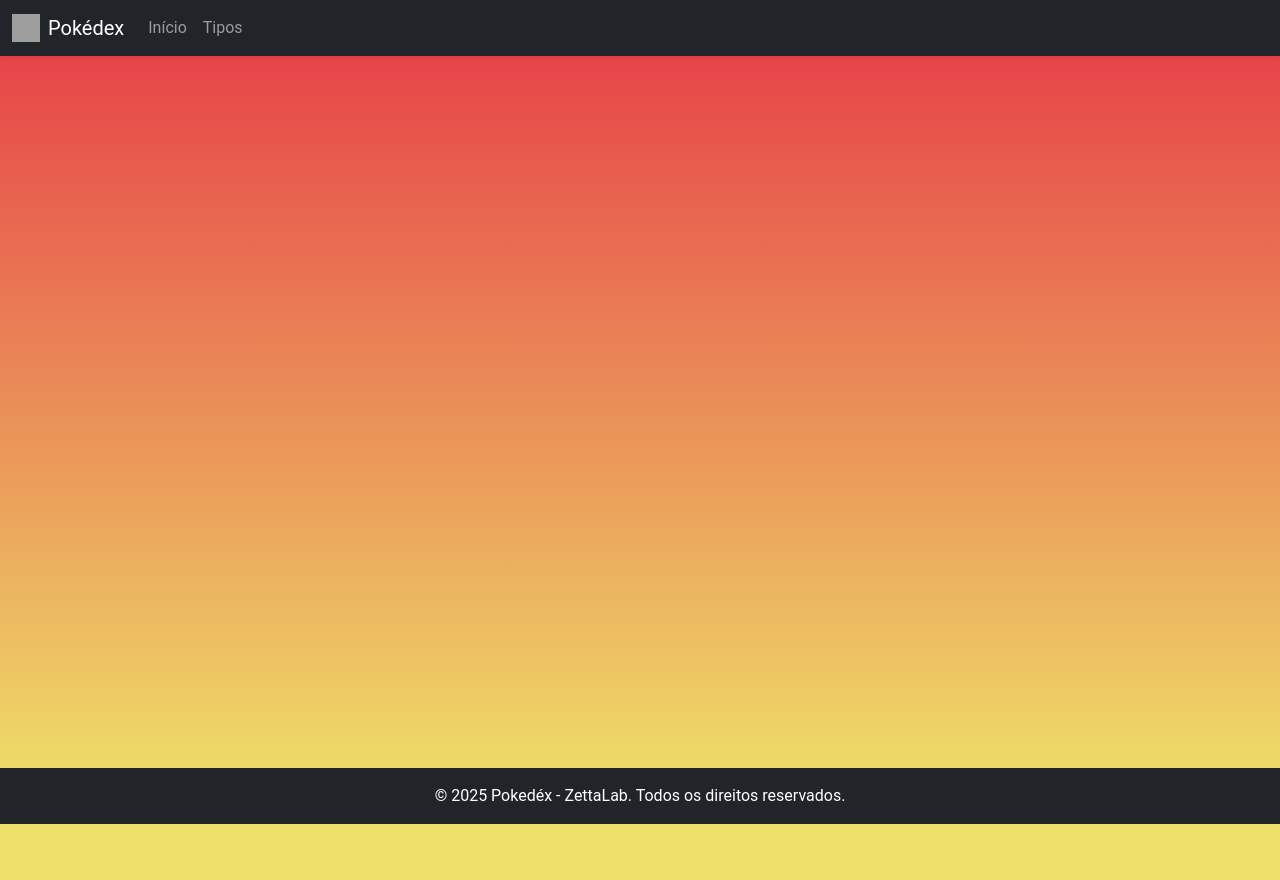
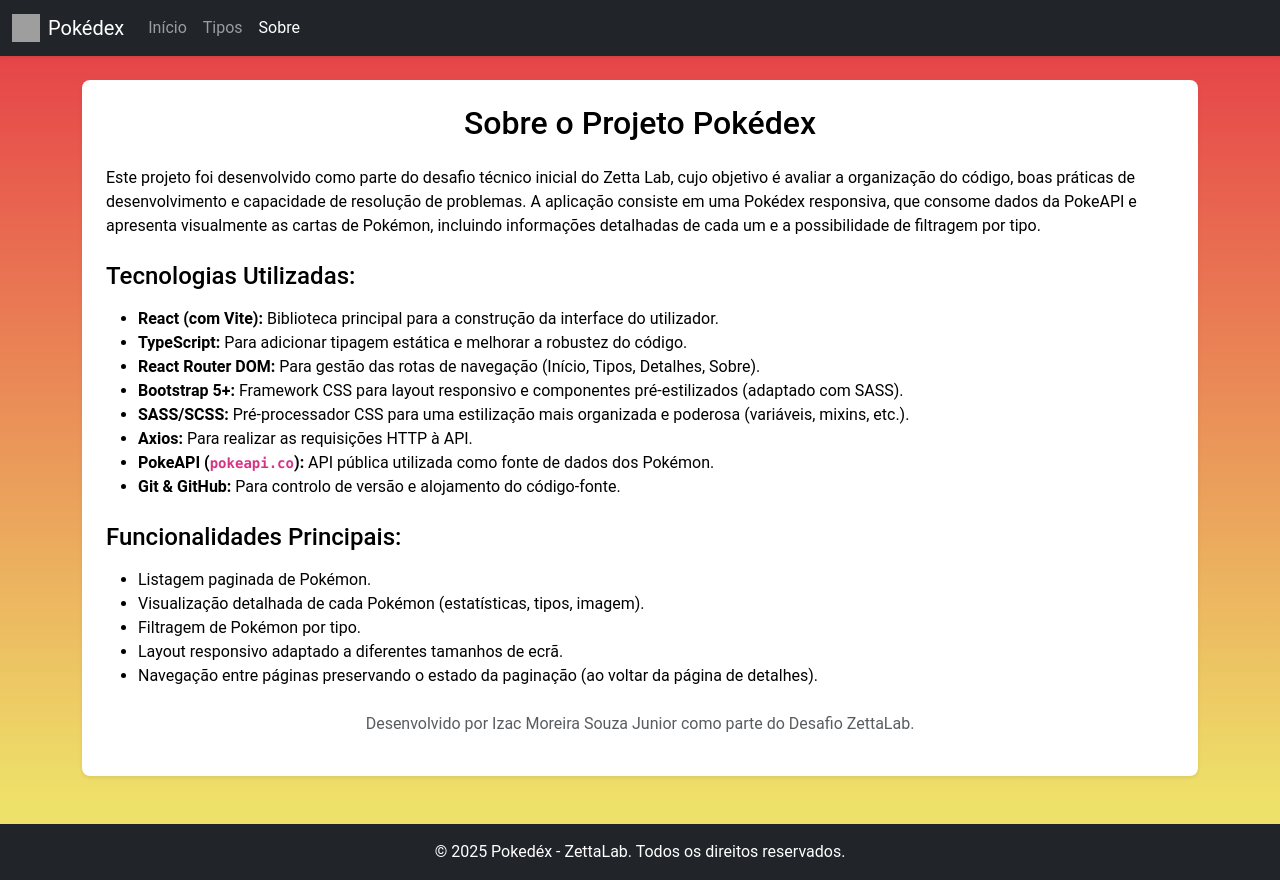
Before and after one commit to izacjr/Desafio1_Zetta_Lab, a React (Create React App) app: page /sobre in a window 1280 px wide. Before the commit the page ends 824 px from the top, so only its background shows below. Built offline with nearby package versions, Linux system fonts and the light colour scheme; grey boxes are pictures that could not be loaded.

Commit message:
Commit de finalizazao de ajustes + inclusao de pagina sobre o projeto

```diff
--- a/src/App.tsx
+++ b/src/App.tsx
@@ -6,6 +6,7 @@ import Rodape from './componentes/Rodape/Rodape';
 import PaginaInicio from './paginas/PaginaInicio/PaginaInicio';
 import PaginaDetalhes from './paginas/PaginaDetalhes/PaginaDetalhes';
 import PaginaTipos from './paginas/PaginaTipos/PaginaTipos';
+import PaginaSobre from './paginas/PaginaSobre/PaginaSobre';
 //Aqui vamos criar as rotas das Páginas
 function App() {
   return (
@@ -16,6 +17,7 @@ function App() {
           <Route path="/" element={<PaginaInicio />} />
           <Route path="/pokemon/:nome" element={<PaginaDetalhes />} />
           <Route path="/tipos" element={<PaginaTipos />} />
+          <Route path="/sobre" element={<PaginaSobre />} />
         </Routes>
       </main>
 
--- a/src/componentes/Cabecalho/Cabecalho.tsx
+++ b/src/componentes/Cabecalho/Cabecalho.tsx
@@ -53,6 +53,11 @@ const Cabecalho: React.FC = () => {
                 Tipos
               </NavLink>
             </li>
+            <li className="nav-item">
+              <NavLink className="nav-link" to="/sobre">
+                Sobre
+              </NavLink>
+            </li>
           </ul>
         </div>
       </div>
--- /dev/null
+++ b/src/paginas/PaginaSobre/PaginaSobre.tsx
@@ -0,0 +1,45 @@
+import React from 'react';
+
+function PaginaSobre() {
+  return (
+    <div>
+      <div className="bg-white rounded-3 shadow-sm p-4">
+        <h2 className="mb-4 text-center titulo-pokedex">Sobre o Projeto Pokédex</h2>
+        <p>
+          Este projeto foi desenvolvido como parte do desafio técnico inicial do Zetta Lab,
+          cujo objetivo é avaliar a organização do código, boas práticas de desenvolvimento e capacidade de resolução de problemas.
+
+A aplicação consiste em uma Pokédex responsiva, que consome dados da PokeAPI e apresenta visualmente as cartas de Pokémon, incluindo informações detalhadas de cada um e a possibilidade de filtragem por tipo.
+        </p>
+
+        <h4 className="mt-4 mb-3">Tecnologias Utilizadas:</h4>
+        <ul>
+          <li><strong>React (com Vite):</strong> Biblioteca principal para a construção da interface do utilizador.</li>
+          <li><strong>TypeScript:</strong> Para adicionar tipagem estática e melhorar a robustez do código.</li>
+          <li><strong>React Router DOM:</strong> Para gestão das rotas de navegação (Início, Tipos, Detalhes, Sobre).</li>
+          <li><strong>Bootstrap 5+:</strong> Framework CSS para layout responsivo e componentes pré-estilizados (adaptado com SASS).</li>
+          <li><strong>SASS/SCSS:</strong> Pré-processador CSS para uma estilização mais organizada e poderosa (variáveis, mixins, etc.).</li>
+          <li><strong>Axios:</strong> Para realizar as requisições HTTP à API.</li>
+          <li><strong>PokeAPI (<code>pokeapi.co</code>):</strong> API pública utilizada como fonte de dados dos Pokémon.</li>
+          <li><strong>Git & GitHub:</strong> Para controlo de versão e alojamento do código-fonte.</li>
+        </ul>
+
+        <h4 className="mt-4 mb-3">Funcionalidades Principais:</h4>
+        <ul>
+          <li>Listagem paginada de Pokémon.</li>
+          <li>Visualização detalhada de cada Pokémon (estatísticas, tipos, imagem).</li>
+          <li>Filtragem de Pokémon por tipo.</li>
+          <li>Layout responsivo adaptado a diferentes tamanhos de ecrã.</li>
+          <li>Navegação entre páginas preservando o estado da paginação (ao voltar da página de detalhes).</li>
+        </ul>
+
+        <p className="mt-4 text-muted text-center">
+          Desenvolvido por Izac Moreira Souza Junior como parte do Desafio ZettaLab.
+        </p>
+
+      </div>
+    </div>
+  );
+}
+
+export default PaginaSobre;
```
